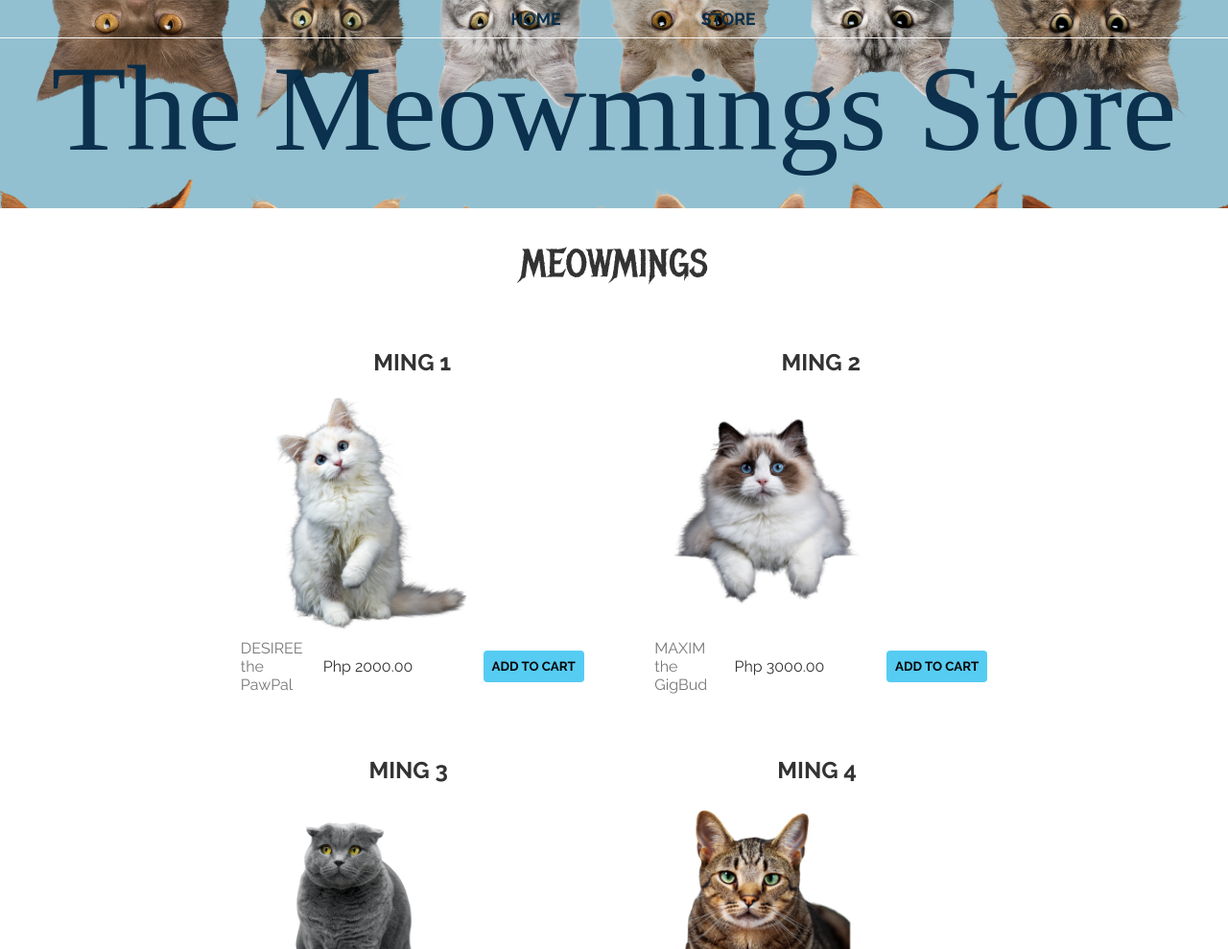
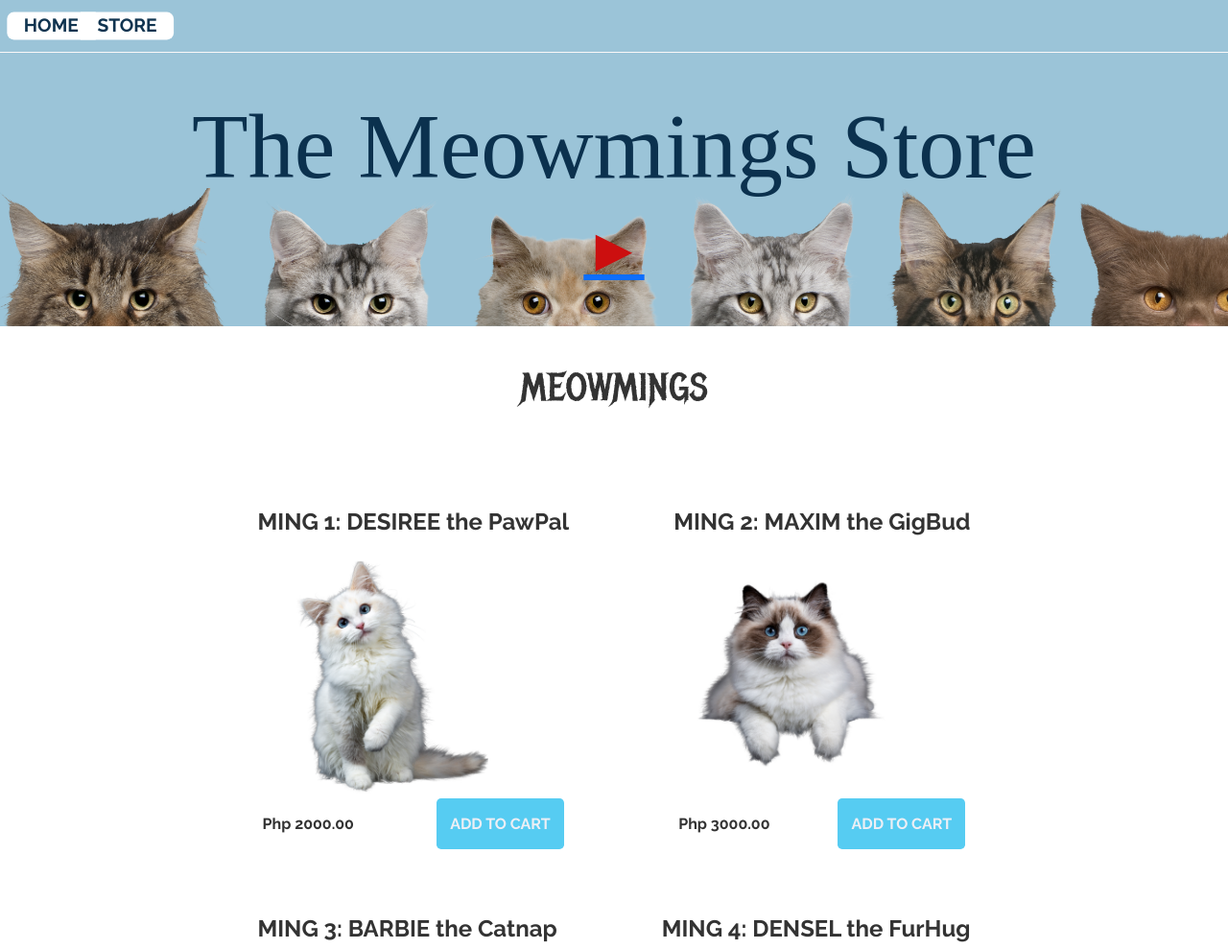
Before and after one commit to jhenchem0210/file1, a plain HTML site: page cart.html in a window 1280 px wide. Shown: the top 989 px of the page at 96% size. Drawn offline with nearby package versions, Linux system fonts and the light colour scheme; a web font is replaced by a local one.

Commit message:
modified:   cart.html 	modified:   styles.css

```diff
--- a/cart.html
+++ b/cart.html
@@ -1,62 +1,66 @@
 <!DOCTYPE html>
 <html>
     <head>
-        <title>The Meowming | Store</title>
-        <meta name="description" content="This is the description">
-        <link rel="stylesheet" href="styles.css" />
-
+         <!-- meta tags-->
+         <meta charset="utf-8">
+         <meta name="viewport" content="width=device-width, initial-scale=1, shrink-to-fit=no">
+         <!-- link tags-->
+         <link href="https://cdn.jsdelivr.net/npm/bootstrap@5.2.3/dist/css/bootstrap.min.css" rel="stylesheet" integrity="sha384-rbsA2VBKQhggwzxH7pPCaAqO46MgnOM80zW1RWuH61DGLwZJEdK2Kadq2F9CUG65" crossorigin="anonymous">
+         <link rel="stylesheet" href="https://fonts.googleapis.com/css?family=Montserrat:300,400,500,600,700,800,900|Work+Sans:300,400,500,600,700,800,900">
+         <link rel="stylesheet" href="https://stackpath.bootstrapcdn.com/font-awesome/4.7.0/css/font-awesome.min.css" integrity="sha384-wvfXpqpZZVQGK6TAh5PVlGOfQNHSoD2xbE+QkPxCAFlNEevoEH3Sl0sibVcOQVnN" crossorigin="anonymous">
+         <link rel="stylesheet" href="styles.css" />
+         <!-- title tag-->
+         <title>The Meowming | Store</title>
     </head>
     <body>
         <header class="main-header">
-            <nav class="main-nav nav">
-                <ul>
-                    <li><a href="index.html">HOME</a></li>
-                    <li><a href="cart.html">STORE</a></li>
-
+            <nav class="nav main-nav">
+                <ul class="list-group list-group-horizontal">
+                    <li class="list-group-item"><a href="index.html">HOME</a></li>
+                    <li class="list-group-item"><a href="cart.html">STORE</a></li>
                 </ul>
             </nav>
             <h1 class="name name-large">The Meowmings Store</h1>
+
+            <a href="https://youtu.be/vEwgf7RZ3vw">
+            <button type="button" class="btn btn-header btn-play">&#9658;</button></a>
         </header>
         <section class="container content-section">
             <h2 class="section-header">MEOWMINGS</h2>
             <div class="shop-items">
                 <div class="shop-item">
-                    <span class="shop-item-title">MING 1</span>
+                    <span class="shop-item-title">MING 1: DESIREE the PawPal</span>
                     <img class="shop-item-image" src="Images/MING 1.png">
                     <div class="shop-item-details">
-                        <span class="product-item product-des">DESIREE the PawPal</span>
                         <span class="shop-item-price">Php 2000.00</span>
                         <button class="btn btn-primary shop-item-button" type="button">ADD TO CART</button>
                     </div>
                 </div>
                 <div class="shop-item">
-                    <span class="shop-item-title">MING 2</span>
+                    <span class="shop-item-title">MING 2: MAXIM the GigBud</span>
                     <img class="shop-item-image" src="Images/MING 2.png">
                     <div class="shop-item-details">
-                        <span class="product-item product-des">MAXIM the GigBud</span>
                         <span class="shop-item-price">Php 3000.00</span>
                         <button class="btn btn-primary shop-item-button"type="button">ADD TO CART</button>
                     </div>
                 </div>
                 <div class="shop-item">
-                    <span class="shop-item-title">MING 3</span>
+                    <span class="shop-item-title">MING 3: BARBIE the Catnap</span>
                     <img class="shop-item-image" src="Images/MING 3.png">
                     <div class="shop-item-details">
-                        <span class="product-item product-des">BARBIE the Catnap</span>
                         <span class="shop-item-price">Php 6000.00</span>
                         <button class="btn btn-primary shop-item-button" type="button">ADD TO CART</button>
                     </div>
                 </div>
                 <div class="shop-item">
-                    <span class="shop-item-title">MING 4</span>
+                    <span class="shop-item-title">MING 4: DENSEL the FurHug</span>
                     <img class="shop-item-image" src="Images/MING 4.png">
                     <div class="shop-item-details">
-                        <span class="product-item product-des">DENSEL the FurHug</span>
                         <span class="shop-item-price">Php 1000.00</span>
                         <button class="btn btn-primary shop-item-button" type="button">ADD TO CART</button>
                     </div>
                 </div>
-            </div>
+
         </section>
         <section class="container content-section">
             <h2 class="section-header">MERCH</h2>
@@ -96,7 +100,7 @@
         </section>
         <footer class="main-footer">
             <div class="container main-footer-container">
-                <h3 class="name">The Meowmings Store</h3>
+                <h2 class="name">Follow our Social Media Accounts</h2>
                 <ul class="nav footer-nav">
                     <li>
                         <a href="https://www.youtube.com" target="_blank">
@@ -116,6 +120,9 @@
                 </ul>
             </div>
         </footer>
+        <script src="https://ajax.googleapis.com/ajax/libs/jquery/3.1.1/jquery.min.js"></script>
+        <script src="https://cdn.jsdelivr.net/npm/bootstrap@5.2.3/dist/js/bootstrap.bundle.min.js" integrity="sha384-kenU1KFdBIe4zVF0s0G1M5b4hcpxyD9F7jL+jjXkk+Q2h455rYXK/7HAuoJl+0I4" crossorigin="anonymous"></script>
+
         <script src="cart.js" async></script>
     </body>
 </html>
--- a/styles.css
+++ b/styles.css
@@ -24,15 +24,16 @@ html, body {
 }
 
 .nav ul {
-    margin: 0;
+    margin: 15px;
 }
 
 .nav li {
-    display: inline;
-}
+    border-style: none;
+    transform:scale(1.20);
+    z-index:2;
+  }
 
 .nav a {
-    display: inline-block;
     padding: .5em;
     color: rgba(4, 42, 71, 0.952);
     text-decoration: none;
@@ -40,8 +41,7 @@ html, body {
 }
 
 .main-nav {
-    text-align: center;
-    font-size: 1.1em;
+    font-size: 1em;
     font-weight: lighter;
     border-bottom: 1px solid rgba(252, 249, 249, 0.986)
 }
@@ -52,11 +52,12 @@ html, body {
 
 .nav a:hover {
     background-color: rgba(255, 255, 255, 0.966)
+
 }
 
 .main-header {
     background-color: rgba(55, 185, 224, 0.6);
-    background-image: url("Images/bg1.png");
+    background-image: url("Images/bg.png");
     background-size: cover;
     padding-bottom: 30px;
 }
@@ -64,14 +65,15 @@ html, body {
 .name {
     text-align: center;
     margin: 0;
-    font-size: 4em;
+    font-size: 2em;
     font-family: "Booter - Zero Zero";
     font-weight: normal;
     color: rgba(4, 42, 71, 0.952);
 }
 
 .name-large {
-    font-size: 8em;
+    font-size: 6em;
+    margin-top: 40px;
 }
 
 .content-section {
@@ -89,11 +91,8 @@ html, body {
     color: #333;
     text-align: center;
     font-size: 2.5em;
-}
-
-.image:hover{
-    transform:scale(5.0);
-    z-index:2;
+    padding-top: 1em;
+    padding-bottom: 1.5em;
 }
 
 .main-footer {
@@ -121,47 +120,30 @@ html, body {
 .footer-nav img {
     width: 30px;
     height: 30px;
+
 }
 
 .btn {
-    text-align: center;
     vertical-align: middle;
-    padding: .67em .67em;
+    padding: .9em .9em;
     cursor: pointer;
-
-}
-
-.btn-header {
-    margin: .5em 15% 2em 15%;
-    color: rgba(4, 42, 71, 0.952);
-    border: 2px solid #2D9CDB;
-    background-color: rgba(255, 255, 255, .1);
-    border-radius: 0;
-    font-size: 1.5em;
-    font-weight: lighter;
-    padding-left: 2em;
-    padding-right: 2em;
-}
-
-.btn-header:hover {
-    background-color: rgba(211, 211, 240, 0.925);
+    text-decoration: none;
+    text-align:center;
 }
 
 .btn-play {
     display: block;
     margin: 0 auto;
-    color: #2D9CDB;
+    color: #cc0f0f;
     font-size: 4em;
     border-radius: 50%;
     width: 100px;
     height: 100px;
     padding: 0;
-    text-align: center;
-    text-decoration: none;
 }
 
 .btn-primary {
-    color: rgb(7, 7, 7);
+    color: rgb(237, 239, 245);
     background-color: #56CCF2;
     border: none;
     border-radius: .3em;
@@ -184,30 +166,37 @@ html, body {
 
 .product-item {
     display: inline-block;
-    padding-right: .5em;
+    padding-right: 2.5em;
+    text-align: center;
 }
 
 .product-name {
     color: #555;
-    width: 11%;
+    width: 20%;
     font-weight: bold;
 }
 
 .product-des {
-    width: 24%;
+    width: 35%;
+    font-weight: bold;
 }
 
 .product-price {
-    width: 42%;
+    width: 24%;
+    font-weight: bold;
 }
 
+.image:hover{
+    transform:scale(5.0);
+    z-index:2;
+}
 .product-btn {
-    max-width: 19%;
-    text-decoration: none;
+    max-width: 25%;
 }
 
 .shop-item {
     margin: 30px;
+    font-weight: bold;
 }
 
 .shop-item-title {
```
